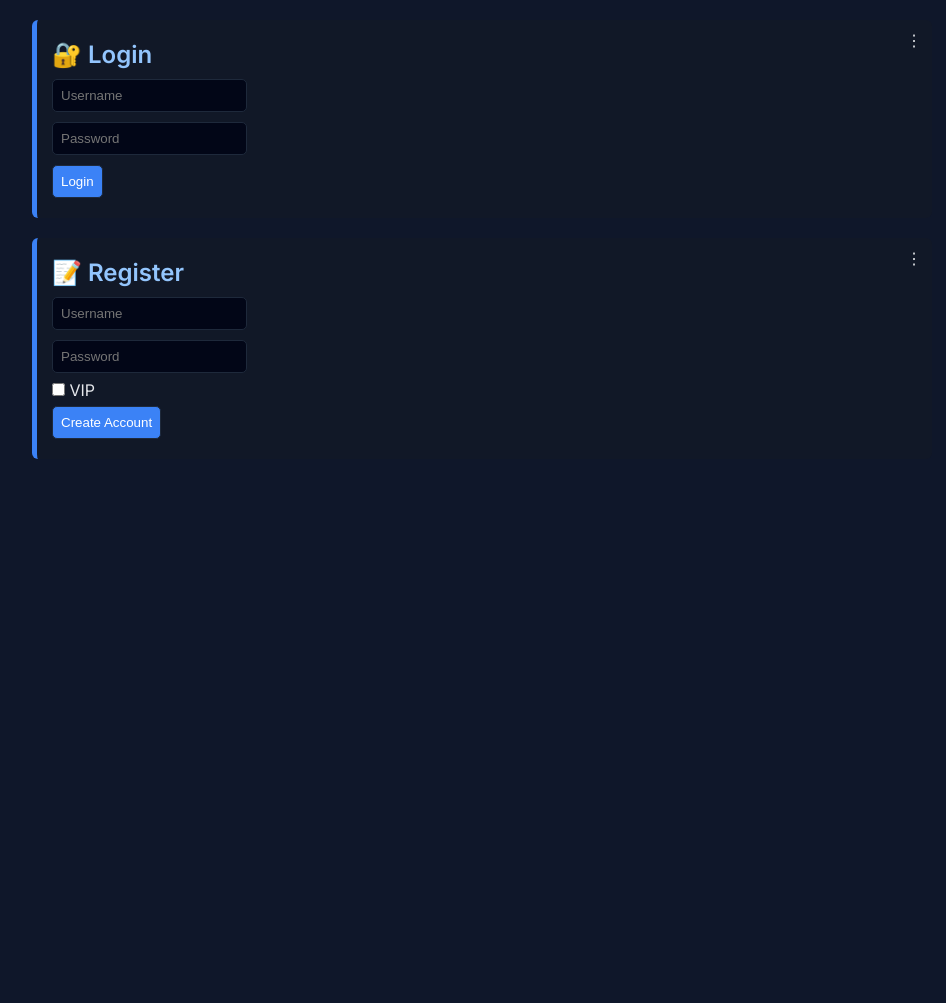
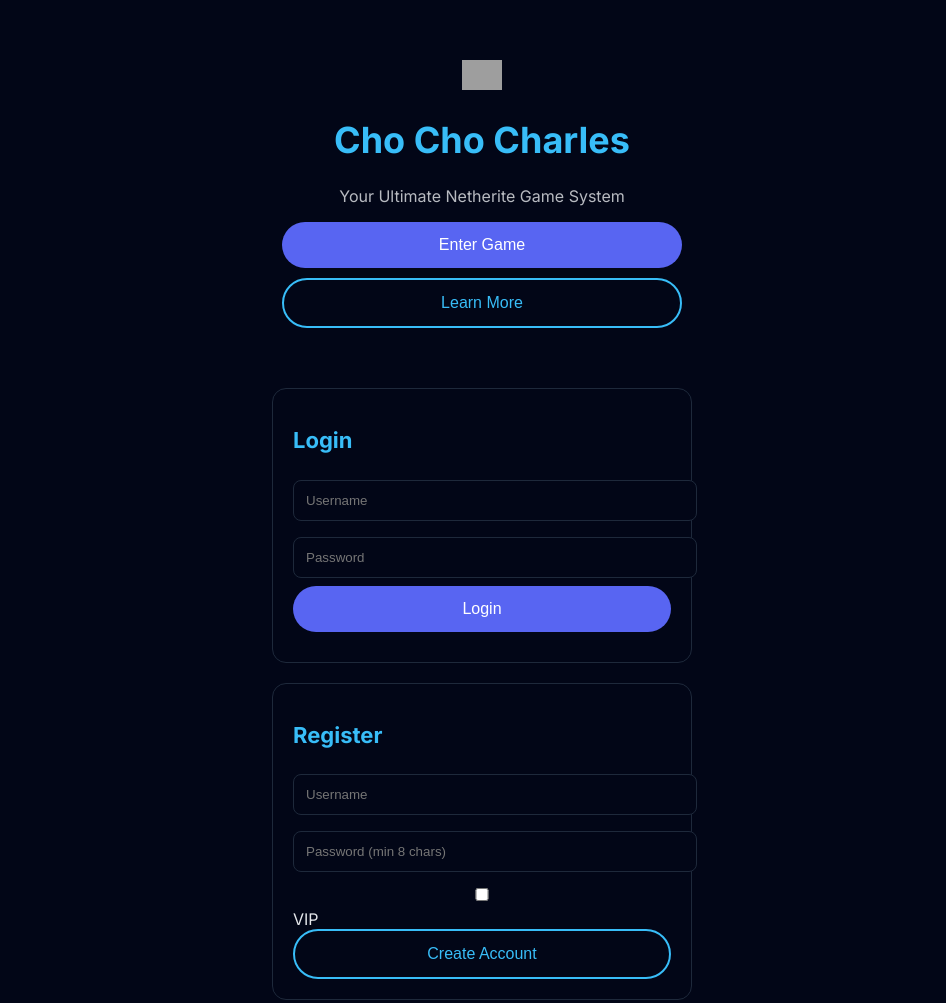
Before and after one commit to srijanlahafampay-sudo/Gghgh, a plain HTML site: page index.html in a window 1280 px wide. Shown: the whole page, without its empty margins (158-1104 px from the left). Before the commit the page ends 800 px from the top, so only its background shows below. Drawn offline with Linux system fonts and the light colour scheme; grey boxes are pictures that could not be loaded.

Commit message:
Update index.html

```diff
--- a/index.html
+++ b/index.html
@@ -1,170 +1,179 @@
 <!DOCTYPE html>
-<html>
+<html lang="en">
 <head>
-<title>Cho Cho Charles | Netherite System</title>
+<meta charset="UTF-8">
+<meta name="viewport" content="width=device-width, initial-scale=1.0">
+<title>Cho Cho Charles | Netherite</title>
 
-<link href="https://fonts.googleapis.com/css2?family=Inter:wght@400;600&display=swap" rel="stylesheet">
+<link href="https://fonts.googleapis.com/css2?family=Inter:wght@400;600;700&display=swap" rel="stylesheet">
 
 <style>
-:root {
-  --bg:#0f172a;
-  --card:#111827;
-  --blue:#3b82f6;
-  --text:#e5e7eb;
-}
-
 body {
-  margin:0;
-  background:var(--bg);
-  color:var(--text);
+  margin: 0;
   font-family: 'Inter', sans-serif;
+  background: linear-gradient(180deg,#020617,#020617,#020617);
+  color: #e5e7eb;
 }
 
 .container {
-  max-width:900px;
-  margin:auto;
-  padding:20px;
+  max-width: 420px;
+  margin: auto;
+  padding: 20px;
 }
 
-.embed {
-  background:var(--card);
-  border-left:5px solid var(--blue);
-  border-radius:6px;
-  padding:15px;
-  margin-bottom:20px;
-  position:relative;
+.hero {
+  text-align: center;
+  padding: 40px 10px;
 }
 
-.embed h2, h3 {
-  margin:5px 0;
-  color:#93c5fd;
+.hero h1 {
+  font-size: 36px;
+  color: #38bdf8;
 }
 
-input, button {
-  background:#020617;
-  color:white;
-  border:1px solid #1e293b;
-  padding:8px;
-  border-radius:5px;
-  margin:5px 0;
+.hero p {
+  opacity: 0.8;
 }
 
-button {
-  background:var(--blue);
-  cursor:pointer;
+.btn {
+  width: 100%;
+  padding: 14px;
+  border-radius: 999px;
+  border: none;
+  font-size: 16px;
+  cursor: pointer;
 }
 
-button:hover {
-  opacity:0.85;
+.btn-main {
+  background: #5865f2;
+  color: white;
+  margin-bottom: 10px;
 }
 
-.menu {
-  position:absolute;
-  top:10px;
-  right:10px;
-  cursor:pointer;
+.btn-outline {
+  background: transparent;
+  border: 2px solid #38bdf8;
+  color: #38bdf8;
 }
 
-.close {
-  display:none;
-  cursor:pointer;
+.card {
+  background: #020617;
+  border: 1px solid #1e293b;
+  border-radius: 14px;
+  padding: 20px;
+  margin-top: 20px;
+}
+
+input {
+  width: 100%;
+  padding: 12px;
+  margin: 8px 0;
+  background: #020617;
+  border: 1px solid #1e293b;
+  border-radius: 8px;
+  color: white;
 }
 
 .hidden { display:none }
 
-.icon {
-  font-size:24px;
+.section-title {
+  color:#38bdf8;
+  font-size:22px;
 }
 
+img.icon {
+  width: 40px;
+}
 </style>
 </head>
 
 <body>
+
 <div class="container">
 
+<!-- HERO -->
+<div class="hero">
+  <img class="icon" src="https://cdn-icons-png.flaticon.com/512/5968/5968756.png">
+  <h1>Cho Cho Charles</h1>
+  <p>Your Ultimate Netherite Game System</p>
+  <button class="btn btn-main">Enter Game</button>
+  <button class="btn btn-outline">Learn More</button>
+</div>
+
 <!-- LOGIN -->
-<div class="embed" id="loginBox">
-  <div class="menu" onclick="toggle(this)">⋮</div>
-  <div class="close" onclick="closeBox('loginBox')">✖</div>
-
-  <h2>🔐 Login</h2>
-  <input id="loginUser" placeholder="Username"><br>
-  <input id="loginPass" type="password" placeholder="Password"><br>
-  <button onclick="login()">Login</button>
+<div class="card" id="loginBox">
+  <h2 class="section-title">Login</h2>
+  <input id="loginUser" placeholder="Username">
+  <input id="loginPass" type="password" placeholder="Password">
+  <button class="btn btn-main" onclick="login()">Login</button>
 </div>
 
 <!-- REGISTER -->
-<div class="embed" id="registerBox">
-  <div class="menu" onclick="toggle(this)">⋮</div>
-  <div class="close" onclick="closeBox('registerBox')">✖</div>
-
-  <h2>📝 Register</h2>
-  <input id="regUser" placeholder="Username"><br>
-  <input id="regPass" type="password" placeholder="Password"><br>
-  <label><input type="checkbox" id="vipCheck"> VIP</label><br>
-  <button onclick="register()">Create Account</button>
+<div class="card" id="registerBox">
+  <h2 class="section-title">Register</h2>
+  <input id="regUser" placeholder="Username">
+  <input id="regPass" type="password" placeholder="Password (min 8 chars)">
+  <label><input type="checkbox" id="vipCheck"> VIP</label>
+  <button class="btn btn-outline" onclick="register()">Create Account</button>
 </div>
 
 <!-- USER -->
-<div class="embed hidden" id="userBox">
-  <div class="menu" onclick="toggle(this)">⋮</div>
-  <div class="close" onclick="closeBox('userBox')">✖</div>
+<div class="card hidden" id="userBox">
+  <h2 class="section-title">Profile</h2>
+  <p id="profile"></p>
 
-  <h2>👤 Profile</h2>
-  <p id="profileInfo"></p>
+  <p id="wallet"></p>
+  <p id="bank"></p>
 
-  <h3>💎 Wallet</h3>
-  <p id="walletInfo"></p>
+  <input id="depositAmount" type="number" placeholder="Deposit Netherite">
+  <button class="btn btn-main" onclick="deposit()">Deposit</button>
 
-  <h3>🏦 Netherite Bank</h3>
-  <span class="icon">🧱🧱</span>
-  <p id="bankInfo"></p>
-  <input id="depositAmount" type="number" placeholder="Deposit Netherite">
-  <button onclick="deposit()">Deposit</button>
-
-  <h3>🛒 Character Shop</h3>
+  <h3 class="section-title">Character Shop</h3>
   <div id="shop"></div>
 
-  <button onclick="logout()">Logout</button>
+  <button class="btn btn-outline" onclick="logout()">Logout</button>
 </div>
 
 <!-- ADMIN -->
-<div class="embed hidden" id="adminBox">
-  <div class="menu" onclick="toggle(this)">⋮</div>
-  <div class="close" onclick="closeBox('adminBox')">✖</div>
+<div class="card hidden" id="adminBox">
+  <h2 class="section-title">Admin Panel</h2>
+  <input id="adminUser" placeholder="Username">
+  <input id="adminAmount" type="number" placeholder="Netherite">
+  <button class="btn btn-main" onclick="addNetherite()">Add Netherite</button>
 
-  <h2>🛠 Admin Panel</h2>
-
-  <h3>Add Netherite</h3>
-  <input id="adminUser" placeholder="Username">
-  <input id="adminAmount" type="number" placeholder="Amount">
-  <button onclick="addNetherite()">Add</button>
-
-  <h3>Add Character</h3>
   <input id="charName" placeholder="Character Name">
   <input id="charPrice" type="number" placeholder="Price">
-  <button onclick="addCharacter()">Add</button>
+  <button class="btn btn-outline" onclick="addCharacter()">Add Character</button>
 
-  <button onclick="logout()">Logout</button>
+  <button class="btn btn-outline" onclick="logout()">Logout</button>
 </div>
 
 </div>
 
 <script>
-let currentUser=null;
 const admin={u:"srijan@admin",p:"brave@$1234"};
+let currentUser=localStorage.getItem("session");
+
+const banned=["sex","porn","fuck","xxx"];
 
 const users=()=>JSON.parse(localStorage.getItem("users")||"{}");
 const save=u=>localStorage.setItem("users",JSON.stringify(u));
 const chars=()=>JSON.parse(localStorage.getItem("chars")||"[]");
 const saveChars=c=>localStorage.setItem("chars",JSON.stringify(c));
 
+function cleanName(n){
+ return !banned.some(b=>n.toLowerCase().includes(b));
+}
+
 function register(){
- let u=regUser.value,p=regPass.value,v=vipCheck.checked;
- let us=users();
- if(us[u])return alert("User exists");
- us[u]={password:p,netherite:0,bank:0,vip:v?"VIP":"Normal",chars:[]};
- save(us); alert("Registered");
+ if(regPass.value.length<8) return alert("Password must be 8 characters");
+ if(!cleanName(regUser.value)) return alert("Invalid username");
+
+ let u=users();
+ if(u[regUser.value]) return alert("User exists");
+
+ u[regUser.value]={password:regPass.value,netherite:0,bank:0,vip:vipCheck.checked?"VIP":"Normal",chars:[]};
+ save(u); alert("Registered");
 }
 
 function login(){
@@ -176,49 +185,50 @@ function login(){
   return;
  }
  let us=users();
- if(!us[u]||us[u].password!==p)return alert("Wrong login");
- currentUser=u;
- loginBox.classList.add("hidden");
- registerBox.classList.add("hidden");
- userBox.classList.remove("hidden");
- refresh();
+ if(!us[u]||us[u].password!==p) return alert("Wrong login");
+ localStorage.setItem("session",u);
+ location.reload();
 }
 
-function refresh(){
+if(currentUser){
  let u=users()[currentUser];
- profileInfo.innerText=`${currentUser} | ${u.vip}`;
- walletInfo.innerText=`Netherite: ${u.netherite}`;
- bankInfo.innerText=`Stored: ${u.bank}`;
+ loginBox?.classList.add("hidden");
+ registerBox?.classList.add("hidden");
+ userBox?.classList.remove("hidden");
+ profile.innerText=`${currentUser} | ${u.vip}`;
+ wallet.innerText=`Netherite: ${u.netherite}`;
+ bank.innerText=`Bank: ${u.bank}`;
  loadShop();
 }
 
 function deposit(){
  let a=+depositAmount.value;
  let us=users(),u=us[currentUser];
- if(u.netherite<a)return alert("Not enough");
+ if(u.netherite<a) return alert("Not enough");
  u.netherite-=a; u.bank+=a;
- save(us); refresh();
+ save(us); location.reload();
 }
 
 function loadShop(){
- let s=shop; s.innerHTML="";
+ let s=document.getElementById("shop"); s.innerHTML="";
  chars().forEach(c=>{
   let b=document.createElement("button");
+  b.className="btn btn-main";
   b.textContent=`Buy ${c.name} (${c.price})`;
   b.onclick=()=>{
    let us=users(),u=us[currentUser];
-   if(u.netherite<c.price)return alert("Not enough Netherite");
+   if(u.netherite<c.price) return alert("Not enough Netherite");
    u.netherite-=c.price; u.chars.push(c.name);
-   save(us); refresh(); alert("Bought!");
+   save(us); location.reload();
   };
-  s.appendChild(b); s.appendChild(document.createElement("br"));
+  s.appendChild(b);
  });
 }
 
 function addNetherite(){
- let us=users(),u=adminUser.value;
- if(!us[u])return alert("User not found");
- us[u].netherite+=+adminAmount.value;
+ let us=users();
+ if(!us[adminUser.value]) return alert("User not found");
+ us[adminUser.value].netherite+=+adminAmount.value;
  save(us); alert("Added");
 }
 
@@ -228,16 +238,10 @@ function addCharacter(){
  saveChars(c); alert("Character added");
 }
 
-function toggle(el){
- el.style.display="none";
- el.nextElementSibling.style.display="block";
+function logout(){
+ localStorage.removeItem("session");
+ location.reload();
 }
-
-function closeBox(id){
- document.getElementById(id).classList.add("hidden");
-}
-
-function logout(){location.reload();}
 </script>
 
 </body>
```
